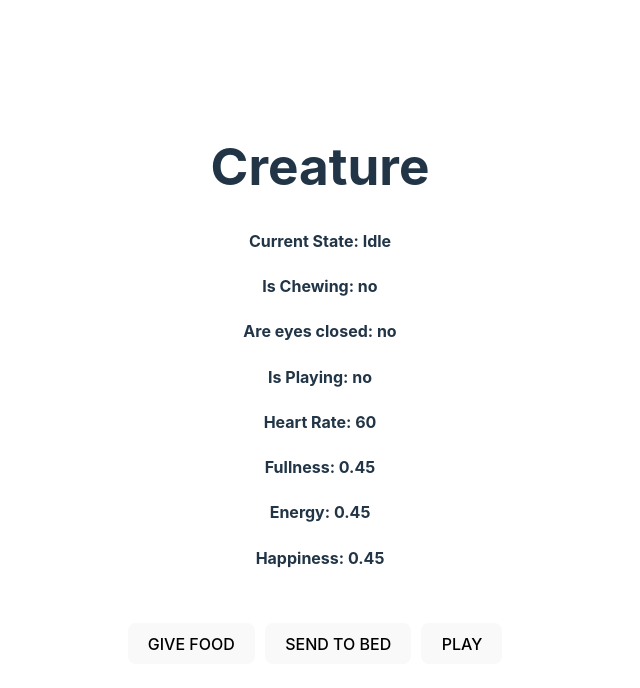
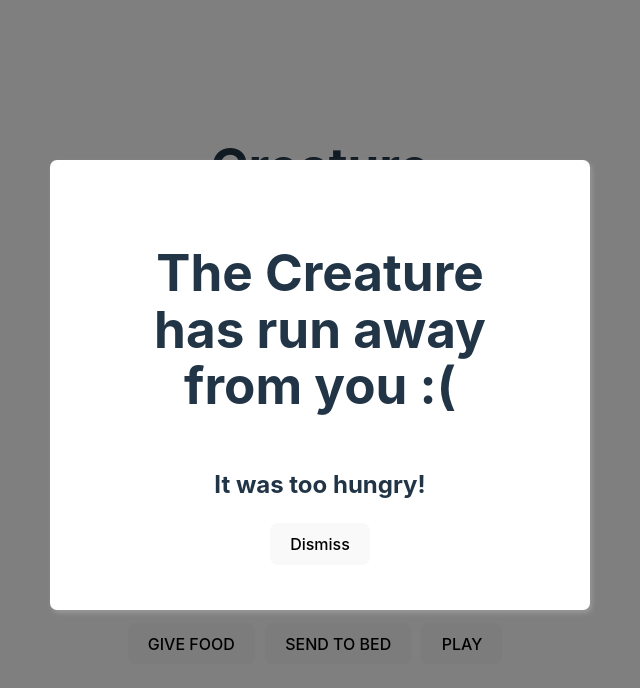
Before and after one commit to RoxanaFray/learn-state-machine, a React (Vite) app: page / in a window 1280 px wide. Shown: the top 688 px of the page, without its empty margins (320-960 px from the left). Built offline with nearby package versions, Linux system fonts and the light colour scheme.

Commit message:
added ran away state and html

```diff
--- a/src/App.css
+++ b/src/App.css
@@ -22,6 +22,38 @@
     margin-right: 10px;
 }
 
+.ranAwayWrapper {
+    position: absolute;
+    flex-direction: column;
+    width: 100%;
+    height: 100%;
+    overflow: hidden;
+    background-color: rgba(0, 0, 0, 0.5);
+    display: flex;
+    justify-items: center;
+    align-self: center;
+    align-items: center;
+    z-index: 5;
+    top: 0;
+    left: 0;
+    text-align: center;
+}
+
+.ranAwayPopup {
+    display: flex;
+    flex-direction: column;
+    padding: 50px 70px;
+    justify-items: center;
+    align-items: center;
+    position: absolute;
+    box-shadow: 2px 3px 5px #999;
+    top: 20%;
+    background-color: white;
+    z-index: 10;
+    width: 400px;
+    height: 350px;
+    border-radius: 7px;
+}
 @keyframes logo-spin {
     from {
         transform: rotate(0deg);
--- a/src/App.tsx
+++ b/src/App.tsx
@@ -2,12 +2,17 @@ import { useState, useEffect } from "react";
 import "./App.css";
 import { creature } from "./creature/GlobalShit";
 import { CreatureData } from "./creature/CreatureData";
+import { RanAwayState } from "./creature/RanAwayState";
 
 function App() {
   const [creatureData, setCreatureData] = useState(new CreatureData());
+  const [isPopup, setIsPopup] = useState(false);
 
   useEffect(() => {
     creature.setOnDataChangedAction((newData: CreatureData) => {
+      if (newData.stateName == RanAwayState.stateName) {
+        setIsPopup(true);
+      }
       const dataCopy = JSON.parse(JSON.stringify(newData)) as CreatureData;
       setCreatureData(dataCopy);
     });
@@ -16,9 +21,33 @@ function App() {
 
   return (
     <>
-      <div></div>
+      {isPopup && (
+        <div className="ranAwayWrapper">
+          <div className="ranAwayPopup">
+            <h1>The Creature has run away from you :( </h1>
+            <h2>
+              It was too{" "}
+              {creatureData.happiness == 0
+                ? "bored"
+                : creatureData.fullness == 0
+                  ? "hungry"
+                  : creatureData.energy == 0
+                    ? "exhausted"
+                    : ""}
+              !
+            </h2>
+            <button
+              onClick={() => {
+                setIsPopup(false);
+              }}
+            >
+              Dismiss
+            </button>
+          </div>
+        </div>
+      )}
+      <div>
         <h1>Creature</h1>
-      <h1>{creatureData.ranAway ? "has run away from you :(" : ""}</h1>
         <h4>Current State: {creatureData.stateName}</h4>
         <h4>Is Chewing: {creatureData.isChewing ? "yes" : "no"}</h4>
         <h4>Are eyes closed: {creatureData.areEyesClosed ? "yes" : "no"}</h4>
@@ -50,6 +79,7 @@ function App() {
             PLAY
           </button>
         </div>
+      </div>
     </>
   );
 }
--- a/src/creature/Creature.ts
+++ b/src/creature/Creature.ts
@@ -1,5 +1,6 @@
 import { StateMachine } from "../stateMachine/StateMachine";
 import { CreatureData } from "./CreatureData";
+import { CreatureState } from "./CreatureState";
 import { EatingState } from "./EatingState";
 import { IdleState } from "./IdleState";
 import { PlayingState } from "./PlayingState";
@@ -87,13 +88,15 @@ export class Creature {
   }
 
   private updateCreatureData() {
+    if (this._sm.currentState != this._ranAwayState) {
       const fullness =
         this._data.fullness -
         this._data.fullnessDecreaseRatePerSec * this.deltaTime;
       this._data.fullness = Clamp01(fullness);
 
       const energy =
-      this._data.energy - this._data.energyDecreaseRatePerSec * this.deltaTime;
+        this._data.energy -
+        this._data.energyDecreaseRatePerSec * this.deltaTime;
       this._data.energy = Clamp01(energy);
 
       const happiness =
@@ -102,10 +105,40 @@ export class Creature {
       this._data.happiness = Clamp01(happiness);
     }
 
+    this._data.stateName = this._sm.currentState.constructor.name;
+  }
+
   private update() {
     if (!this._data.isActive) return;
 
     const oldDataSerialized = JSON.stringify(this._data);
+
+    this.changeStateIfNeeded();
+    this.updateCreatureData();
+
+    this._sm.update();
+
+    // calculate delta time
+    const currentTime = Date.now();
+    this._deltaTime = (currentTime - this._lastFrameTime) / 1000;
+    this._lastFrameTime = currentTime;
+
+    // call data changed action for view layer
+    const currentDataSerialized = JSON.stringify(this._data);
+    if (oldDataSerialized != currentDataSerialized) {
+      this._onDataChangedAction(this._data);
+    }
+  }
+
+  private changeStateIfNeeded() {
+    if (
+      this._data.happiness == 0 ||
+      this._data.fullness == 0 ||
+      this._data.energy == 0
+    ) {
+      this._sm.setState(this._ranAwayState);
+      return;
+    }
 
     if (
       !this._sm.currentState ||
@@ -124,23 +157,5 @@ export class Creature {
         this._sm.setState(this._playingState);
       }
     }
-
-    if (this._sm.currentState != this._ranAwayState) {
-      this.updateCreatureData();
-    }
-
-    this._sm.update();
-    this._data.stateName = this._sm.currentStateName;
-
-    // calculate delta time
-    const currentTime = Date.now();
-    this._deltaTime = (currentTime - this._lastFrameTime) / 1000;
-    this._lastFrameTime = currentTime;
-
-    // call data changed action for view layer
-    const currentDataSerialized = JSON.stringify(this._data);
-    if (oldDataSerialized != currentDataSerialized) {
-      this._onDataChangedAction(this._data);
   }
 }
-}
--- a/src/creature/CreatureData.ts
+++ b/src/creature/CreatureData.ts
@@ -1,9 +1,9 @@
 class CreatureData {
   // settings
   public readonly defaultHeartRate = 60;
-  public readonly fullnessDecreaseRatePerSec = 0.01;
-  public readonly energyDecreaseRatePerSec = 0.01;
-  public readonly happinessDecreaseRatePerSec = 0.01;
+  public readonly fullnessDecreaseRatePerSec = 0.1;
+  public readonly energyDecreaseRatePerSec = 0.02;
+  public readonly happinessDecreaseRatePerSec = 0.05;
 
   // data
   public stateName: string = "";
@@ -17,7 +17,6 @@ class CreatureData {
   public happiness: number = 0.5;
   public heartRate: number = 60;
   public energy: number = 0.5;
-  public ranAway: boolean = false;
 }
 
 export { CreatureData };
--- a/src/creature/EatingState.ts
+++ b/src/creature/EatingState.ts
@@ -2,10 +2,6 @@ import { CreatureState } from "./CreatureState";
 import { Clamp01 } from "./GlobalShit";
 
 export class EatingState extends CreatureState {
-  public get name(): string {
-    return "Eating";
-  }
-
   public enter() {
     super.enter();
     this.creatureData.isChewing = true;
--- a/src/creature/IdleState.ts
+++ b/src/creature/IdleState.ts
@@ -1,11 +1,6 @@
 import { CreatureState } from "./CreatureState";
-import { creature } from "./GlobalShit";
 
 export class IdleState extends CreatureState {
-  public get name(): string {
-    return "Idle";
-  }
-
   public enter() {
     super.enter();
   }
--- a/src/creature/PlayingState.ts
+++ b/src/creature/PlayingState.ts
@@ -2,9 +2,6 @@ import { CreatureState } from "./CreatureState";
 import { Clamp01 } from "./GlobalShit";
 
 export class PlayingState extends CreatureState {
-  public get name(): string {
-    return "Playing";
-  }
   public enter() {
     super.enter();
     this.creatureData.isPlaying = true;
--- a/src/creature/RanAwayState.ts
+++ b/src/creature/RanAwayState.ts
@@ -1,9 +1,10 @@
 import { CreatureState } from "./CreatureState";
 
 export class RanAwayState extends CreatureState {
-  public get name(): string {
-    return "Ran away";
+  public static get stateName() {
+    return "RanAwayState"; // todo: try to find better way to do this
   }
+
   public enter() {
     super.enter();
   }
--- a/src/creature/SleepingState.ts
+++ b/src/creature/SleepingState.ts
@@ -2,9 +2,6 @@ import { CreatureState } from "./CreatureState";
 import { Clamp01 } from "./GlobalShit";
 
 export class SleepingState extends CreatureState {
-  public get name(): string {
-    return "Sleeping";
-  }
   public enter() {
     super.enter();
     this.creatureData.areEyesClosed = true;
--- a/src/stateMachine/State.ts
+++ b/src/stateMachine/State.ts
@@ -1,8 +1,4 @@
 export abstract class State {
-  public get name(): string {
-    return "";
-  }
-
   public get isActive(): boolean {
     return this._isActive;
   }
--- a/src/stateMachine/StateMachine.ts
+++ b/src/stateMachine/StateMachine.ts
@@ -1,10 +1,6 @@
 import { State } from "./State";
 
 export class StateMachine {
-  public get currentStateName(): string {
-    return this._currentState.name;
-  }
-
   public get currentState(): State {
     return this._currentState;
   }
```
Lines whose indentation alone changed are shown as unchanged.
